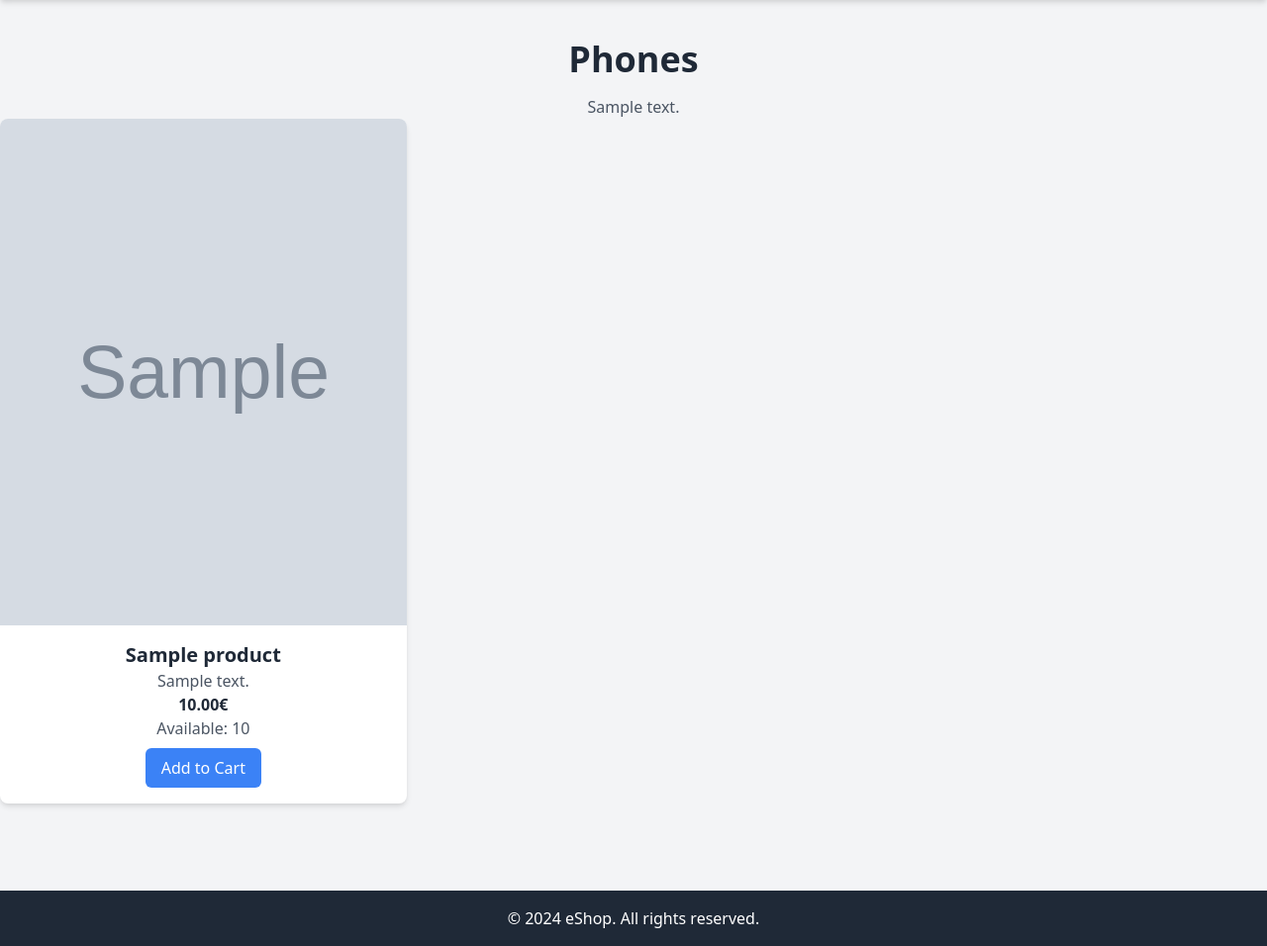
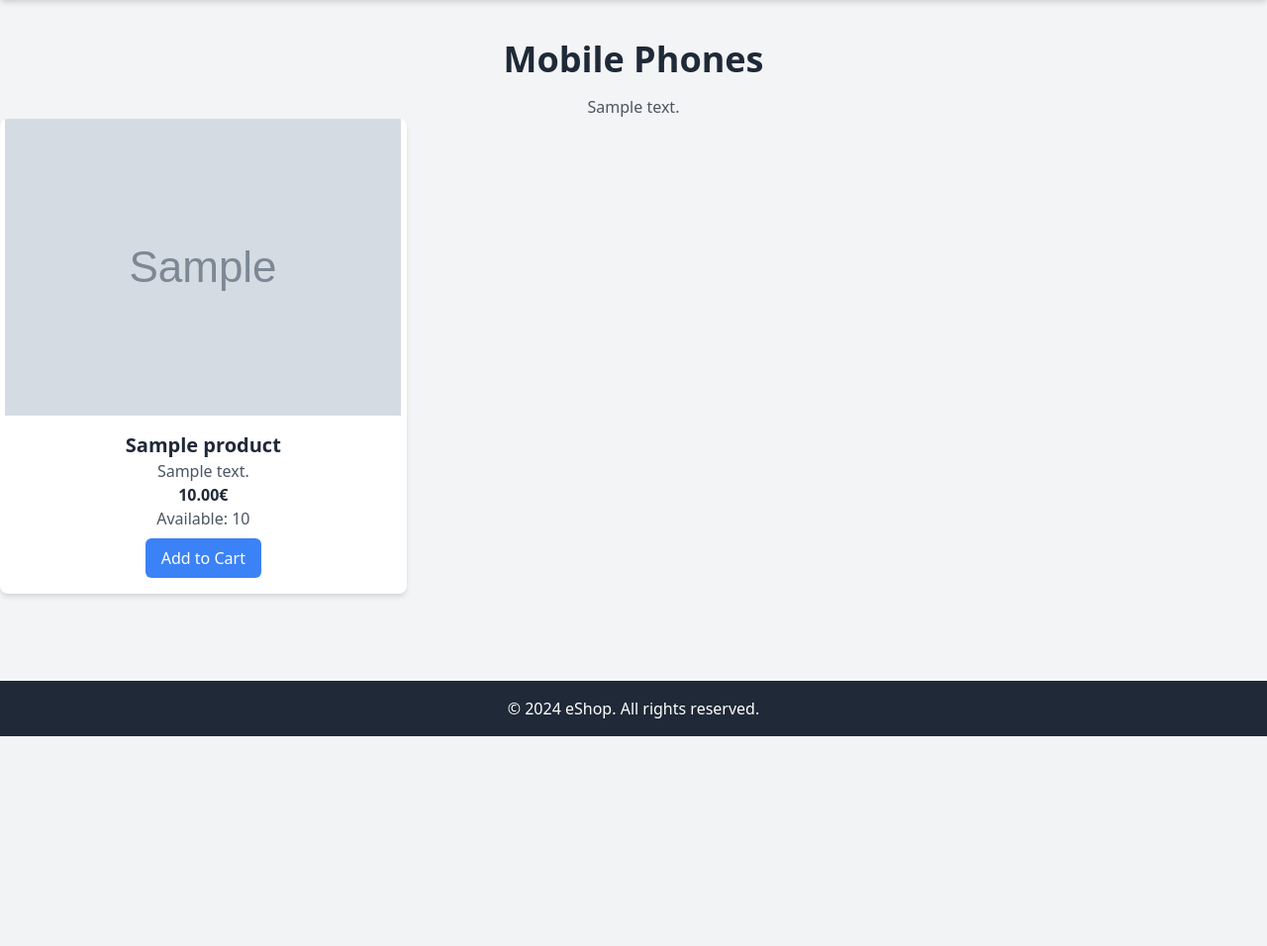
Before and after one commit to zimNMM/Ecommerce, a Django app: template shop/templates/shop/mobilephone.html in a window 1280 px wide. Shown: the part 72-1028 px from the top of the page at 99% size. After the commit the page ends 816 px from the top, so only its background shows below. Run offline with Django 5.2, Linux system fonts and the light colour scheme; tables that the repository leaves empty hold one stand-in row (values such as "Sample post"); the template is opened without the code that fills it: values that come from a table or form of the project are taken from there, most other values are stand-ins (such as "Sample title", 1, 10 or a date in 2020); grey boxes marked "Sample" are stand-in pictures.

Commit message:
fixed css and item view

```diff
--- a/shop/templates/shop/mobilephone.html
+++ b/shop/templates/shop/mobilephone.html
@@ -1,18 +1,21 @@
-
 <!DOCTYPE html>
 <html lang="en">
 <head>
     <meta charset="UTF-8">
     <meta name="viewport" content="width=device-width, initial-scale=1.0">
-    <title>Laptops - eShop</title>
+    <title>Mobile Phones - eShop</title>
     <link href="https://cdn.jsdelivr.net/npm/tailwindcss@2.2.19/dist/tailwind.min.css" rel="stylesheet">
     <link rel="stylesheet" href="https://cdnjs.cloudflare.com/ajax/libs/font-awesome/6.0.0-beta3/css/all.min.css">
 </head>
 <style>
     .product-image {
-        width: 512px;
-        height: 512px;
-        object-fit: cover;
+        width: 100%;
+        height: 300px;
+        object-fit: contain;
+        transition: transform 0.3s ease-in-out;
+    }
+    .product-card:hover .product-image {
+        transform: scale(1.05);
     }
 </style>
 <body class="bg-gray-100 flex flex-col min-h-screen">
@@ -51,23 +54,25 @@
     <!-- Main Content -->
     <main class="container mx-auto py-10">
         <section class="text-center mb-12">
-            <h1 class="text-4xl font-bold text-gray-800 mb-4">Phones</h1>
+            <h1 class="text-4xl font-bold text-gray-800 mb-4">Mobile Phones</h1>
             <p class="text-gray-600">{{ category_description }}</p>
             <div class="grid grid-cols-1 md:grid-cols-2 lg:grid-cols-3 gap-6">
                 {% for product in products %}
-                    <div class="bg-white shadow-md rounded-lg overflow-hidden">
+                    <div class="bg-white shadow-md rounded-lg overflow-hidden product-card flex flex-col">
                         <a href="{% url 'product_detail' product.product_id %}">
                             <img src="{{ product.image.url }}" alt="{{ product.name }}" class="product-image">
                         </a>
-                        <div class="p-4">
+                        <div class="p-4 flex flex-col flex-grow">
                             <h2 class="text-xl font-bold text-gray-800">{{ product.name }}</h2>
-                            <p class="text-gray-600">{{ product.description }}</p>
+                            <p class="text-gray-600 flex-grow">{{ product.description }}</p>
                             <p class="text-gray-800 font-bold">{{ product.price }}€</p>
                             <p class="text-gray-600">Available: {{ product.quantity }}</p>
-                            <a href="{% url 'add_to_cart' product.product_id %}" class="bg-blue-500 text-white px-4 py-2 rounded-md mt-2 inline-block">Add to Cart</a>
-                            {% if user.is_authenticated %}
-                            <a href="{% url 'add_to_wishlist' product.product_id %}" class="bg-gray-200 text-gray-800 px-4 py-2 rounded-md mt-2 inline-block ml-2">Add to Wishlist</a>
-                        {% endif %}
+                            <div class="mt-2">
+                                <a href="{% url 'add_to_cart' product.product_id %}" class="bg-blue-500 text-white px-4 py-2 rounded-md inline-block">Add to Cart</a>
+                                {% if user.is_authenticated %}
+                                    <a href="{% url 'add_to_wishlist' product.product_id %}" class="bg-gray-200 text-gray-800 px-4 py-2 rounded-md inline-block ml-2">Add to Wishlist</a>
+                                {% endif %}
+                            </div>
                         </div>
                     </div>
                 {% endfor %}
```
Also changed, not shown: shop/templates/shop/accessories.html (+17 -12 lines), shop/templates/shop/laptop.html (+16 -11 lines), shop/templates/shop/tablet.html (+17 -12 lines).
